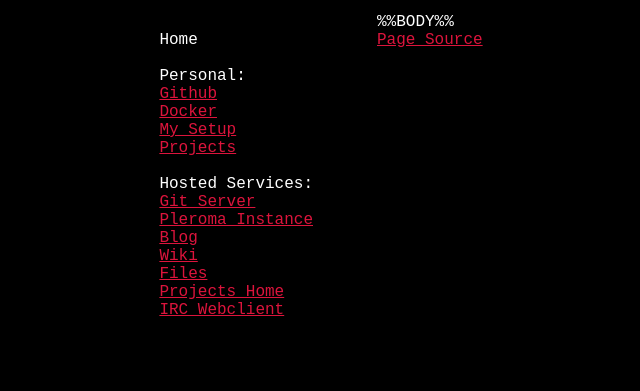
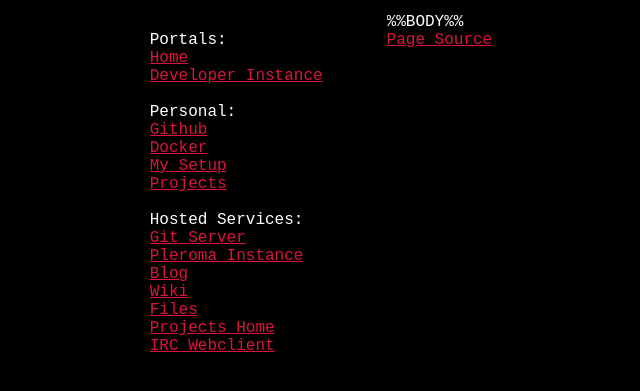
Before and after one commit to skiqqy/skiqqy.github.io, a plain HTML site: page raw/template.html in a window 1280 px wide. Shown: the part 165-556 px from the top of the page, without its empty margins (319-959 px from the left). Drawn offline with Linux system fonts and the light colour scheme.

Commit message:
Added stuffies

```diff
--- a/raw/template.html
+++ b/raw/template.html
@@ -48,7 +48,9 @@
 <div class="header">%%HEADER%%</div>
 </style><div style="display:table;margin:16px auto"><div class=c><pre style="top:0;position:sticky;user-select:none;padding-right:64px">
 
-<a href=/ style="text-decoration:none;color:white">Home</a>
+Portals:
+<a href=/>Home</a>
+<a href=https://dev.skiqqy.xyz>Developer Instance</a>
 
 Personal:
 <a href=https://github.com/skiqqy>Github</a>
```
